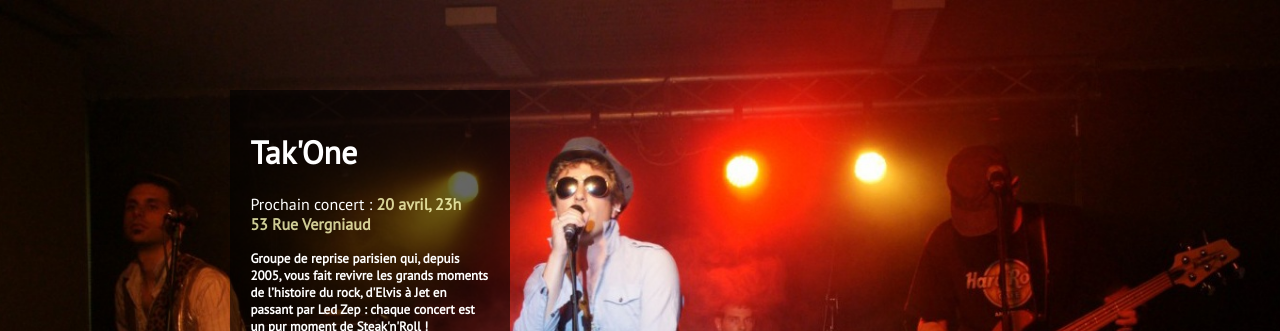
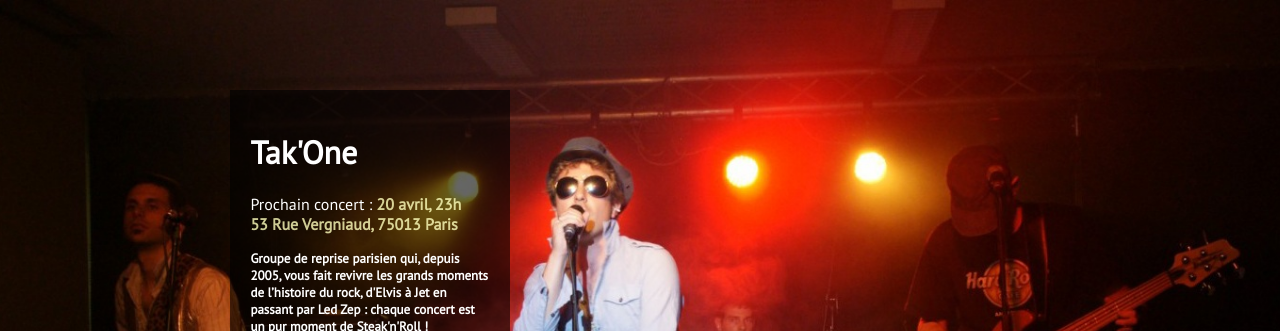
Before and after one commit to romi1502/takone.fr, a plain HTML site: page index.html in a window 1280 px wide. Shown: the top 331 px of the page. Drawn offline with Linux system fonts and the light colour scheme.

Commit message:
Better details address

```diff
--- a/index.html
+++ b/index.html
@@ -80,7 +80,7 @@
     <h1>Tak'One</h1>
     <p>
       Prochain concert : <strong><a href="http://www.google.fr/url?sa=t&amp;rct=j&amp;q=&amp;esrc=s&amp;source=web&amp;cd=2&amp;ved=0CDQQFjAB&amp;url=http%3A%2F%2Ffr-fr.facebook.com%2Fevents%2F534394439934667%2F%3Fref%3D22&amp;ei=pgNqUcfeCcfC7Aan34DgAw&amp;usg=AFQjCNHAthrQGHGGK-D97Gm2LyLhvfh4Hw&amp;sig2=VzOvWoPTQ12H5m23LIQA6A&amp;bvm=bv.45175338,d.ZGU&amp;cad=rja">20 avril, 23h</a><br />
-      <a href="http://maps.google.fr/maps?q=53+Rue+Vergniaud+75013+Paris&amp;hl=fr&amp;ie=UTF8&amp;ll=48.826205,2.345267&amp;spn=0.001021,0.002403&amp;sll=48.858859,2.34706&amp;sspn=0.135978,0.307617&amp;hnear=53+Rue+Vergniaud,+75013+Paris,+%C3%8Ele-de-France&amp;t=m&amp;z=19&amp;layer=c&amp;cbll=48.826312,2.345289&amp;panoid=Bb1mRTLgV8-SuYh6aWwGXg&amp;cbp=12,108.77,,0,-5.12">53 Rue Vergniaud</a>
+      <a href="http://maps.google.fr/maps?q=53+Rue+Vergniaud+75013+Paris&amp;hl=fr&amp;ie=UTF8&amp;ll=48.826205,2.345267&amp;spn=0.001021,0.002403&amp;sll=48.858859,2.34706&amp;sspn=0.135978,0.307617&amp;hnear=53+Rue+Vergniaud,+75013+Paris,+%C3%8Ele-de-France&amp;t=m&amp;z=19&amp;layer=c&amp;cbll=48.826312,2.345289&amp;panoid=Bb1mRTLgV8-SuYh6aWwGXg&amp;cbp=12,108.77,,0,-5.12">53 Rue Vergniaud, 75013 Paris</a>
     </p>
     <p class="description">
       Groupe de reprise parisien qui, depuis 2005, vous fait revivre les grands
```
